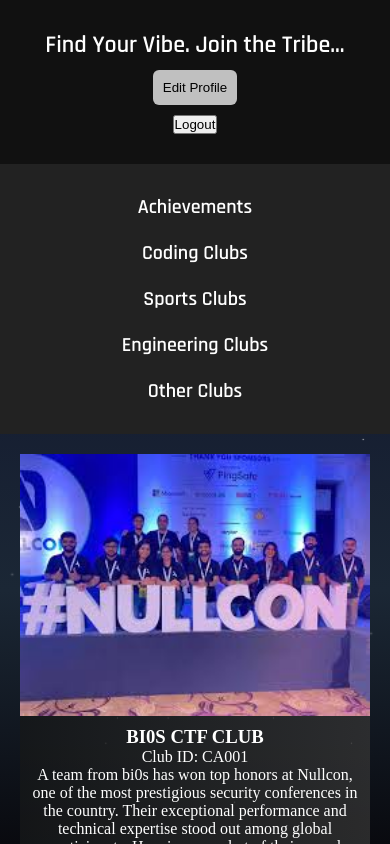
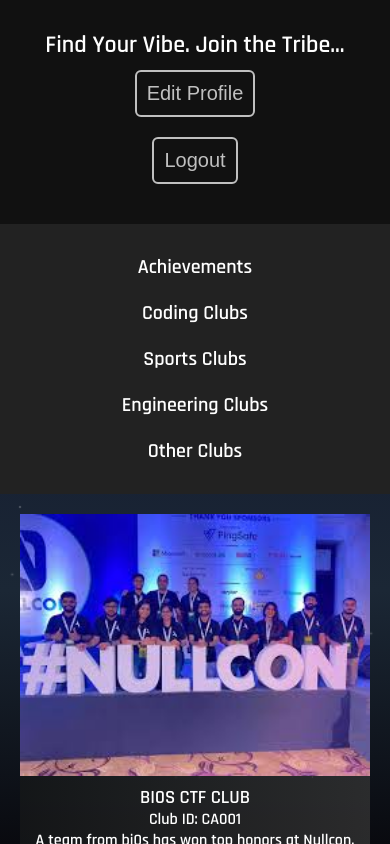
Before and after one commit to N4nZ-L30/ExploreClubz, a plain HTML site: page index.html in a window 390 px wide. Drawn offline with Linux system fonts and the light colour scheme.

Commit message:
Update test2-css.css

```diff
--- a/test2-css.css
+++ b/test2-css.css
@@ -1,13 +1,17 @@
+
 /* Basic CSS for styling */
 html ,body{
   scroll-padding-top: 80px;
   height: 100%; /* Ensure the body takes full height */
   margin: 0; /* Remove default margin */
-  overflow: auto; /* Allow scrolling */
+  overflow: auto;
+  font-family: 'Rajdhani',sans-serif;
 }
+
+
 body {
   margin: 0;
-  background-color: #141414;
+  background-color: black;
   color: #fff;
   }
 
@@ -113,10 +117,12 @@ body {
   }
 
   .edit-details-button {
+      background: transparent;
+      color:silver;
       margin-top: 15px;
+      font-size: 20px;
       padding: 10px;
-      background-color: silver;
-      border: none;
+      border: 2px solid silver;
       border-radius: 6px;
       cursor: pointer;
       transition: 0.3s;
@@ -124,11 +130,38 @@ body {
       top: 10px;
       right: 20px;
       z-index: 101;
+      transition: all 0.3s ease;
     }
 
   .edit-details-button:hover {
-    box-shadow: 0 0 10px silver;
-  }
+    background: silver;
+    color: black;
+    box-shadow: 0 0 12px silver;
+}
+
+.logout-button {
+      background: transparent;
+      color:silver;
+      margin-top: 15px;
+      font-size: 20px;
+      padding: 10px;
+      border: 2px solid silver;
+      border-radius: 6px;
+      cursor: pointer;
+      transition: 0.3s;
+      position: absolute;
+      top: 10px;
+      right: 150px;
+      z-index: 101;
+      transition: all 0.3s ease;
+    }
+.logout-button:hover {
+    background: silver;
+    color: black;
+    box-shadow: 0 0 12px silver;
+}
+
+
   /* Carousel */
   .carousel {
   width: 100%;
@@ -303,7 +336,14 @@ body {
   height: auto; /* Maintain aspect ratio */
   margin: 5px; /* Space between images */
   opacity: 0; /* Start with opacity 0 for fade-in */
-  transition: opacity 1 transform 0.3s ease; /* Transition for fade-in */
+  transition: opacity 1s transform 0.3s ease; /* Transition for fade-in */
+}
+
+#clubAchievements img {
+  width: 220px;
+  height: auto;
+  margin: 10px;
+  border-radius: 8px;
 }
 
 /*express interest button*/
@@ -425,6 +465,7 @@ body {
 
   /* Header text */
   .typing-header {
+    padding: top 60px;
     font-size: 1.5em;
     width: 100%;
     text-align: center;
@@ -451,6 +492,13 @@ body {
     position: static;
     margin: 10px auto;
     display: block;
+    width:fit-content;
+  }
+  .logout-button {
+    position: static;
+    margin: 10px auto;
+    display: block;
+    width:fit-content;
   }
 
   /* Carousel stacks vertically */
```
